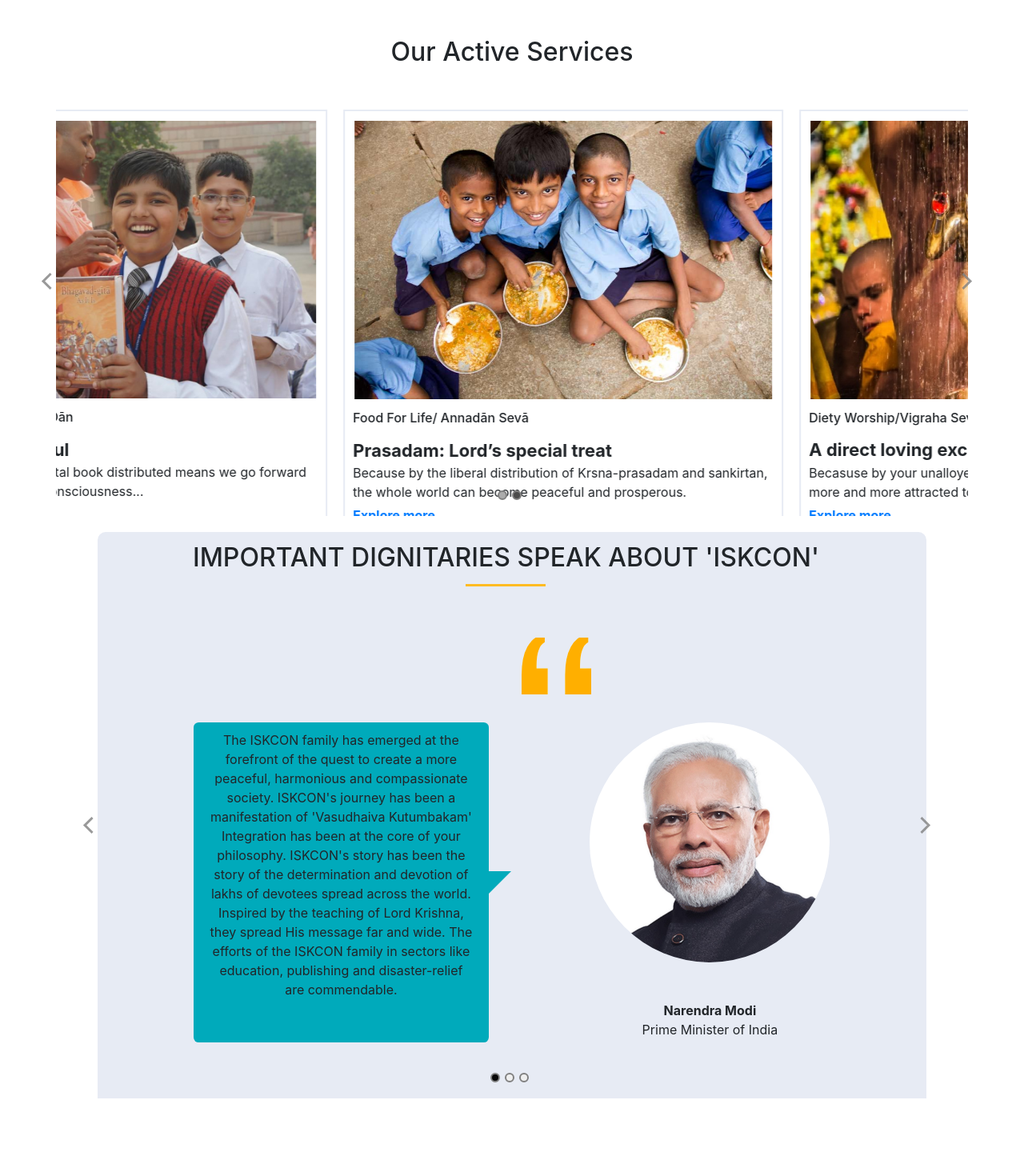
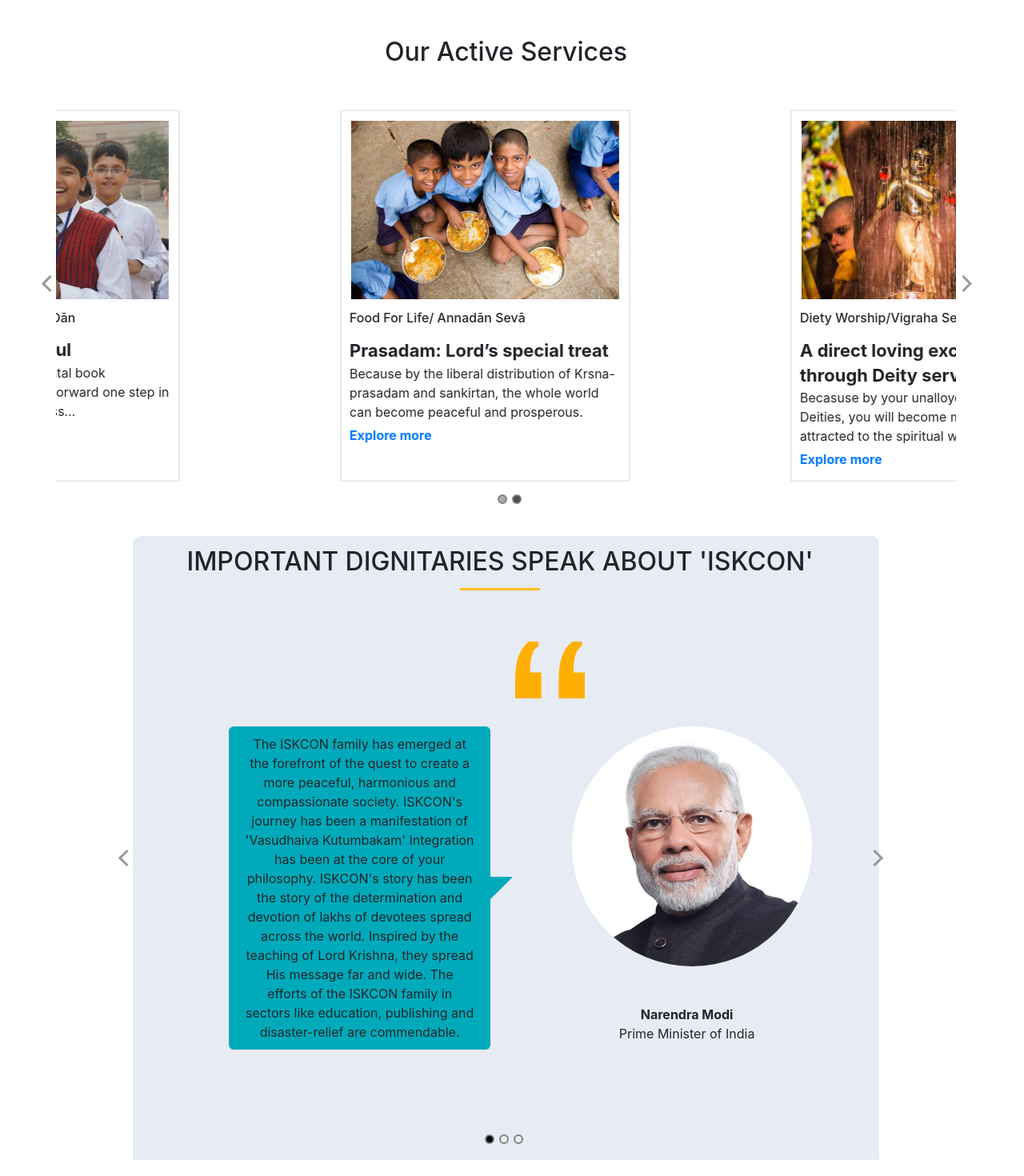
Before and after one commit to utkarsh858/gopalseva, a React (Create React App) app: page / in a window 1280 px wide. Shown: the part 3220-4690 px from the top of the page at 80% size. Built offline with nearby package versions, Linux system fonts and the light colour scheme.

Commit message:
carousel 1 size increment, small increment, but maximum possible inncrement to show three cards

```diff
--- a/src/Home.js
+++ b/src/Home.js
@@ -679,11 +679,6 @@
 
     </section>
 
-    <section class="container-mk">
-
-
-
-
 
 
 
@@ -696,13 +691,10 @@
 
 
 
-
-
-
-
+    <section class="container people-container">
 
       <div class="people-support" >
-    <div class="container transparent-mk card-width-increase">
+          <div class="transparent-mk card-width-increase">
 
               <div class="section-title-1">
                   <h2>Our Active Services</h2>
@@ -803,6 +795,9 @@
           </div>
       </div>
 
+</ section >
+<section class="container">
+
 
     <div class=" row">
 
--- a/src/css/style.css
+++ b/src/css/style.css
@@ -225,6 +225,7 @@
 
 
 
+
 .people-support {
     /*padding: 50px 0;*/
     /*position:  relative;*/
@@ -232,6 +233,7 @@
     /*margin-top : 10px;*/
     margin-bottom: 20px;
     border-radius: 10px;
+
 }
 
 .people-support-item {
@@ -244,6 +246,24 @@
 	padding-bottom: 40px;
 	height : 500px;
 
+}
+@media screen and (min-width: 1200px){
+	.people-container{
+		width : 1200px;
+		margin-left : 10px;
+	}
+	.people-support-item{
+		height : 505px;
+		width:  383px;
+
+	}
+}
+
+@media screen and (min-width: 1500px){
+	.people-support-item{
+		height : 510px;
+		width:  400px;
+	}
 }
 .people-support-item-inner {
 	margin:auto;
@@ -751,6 +771,13 @@
 .thank-you-inner img {
     max-width: 280px;
 }
+@media (min-width:1200px)
+{
+	.container
+	{
+		max-width:1180px
+	}
+}
 
 @media screen and (min-width: 1500px) {
 	.container {
```
Lines whose indentation alone changed are shown as unchanged.
